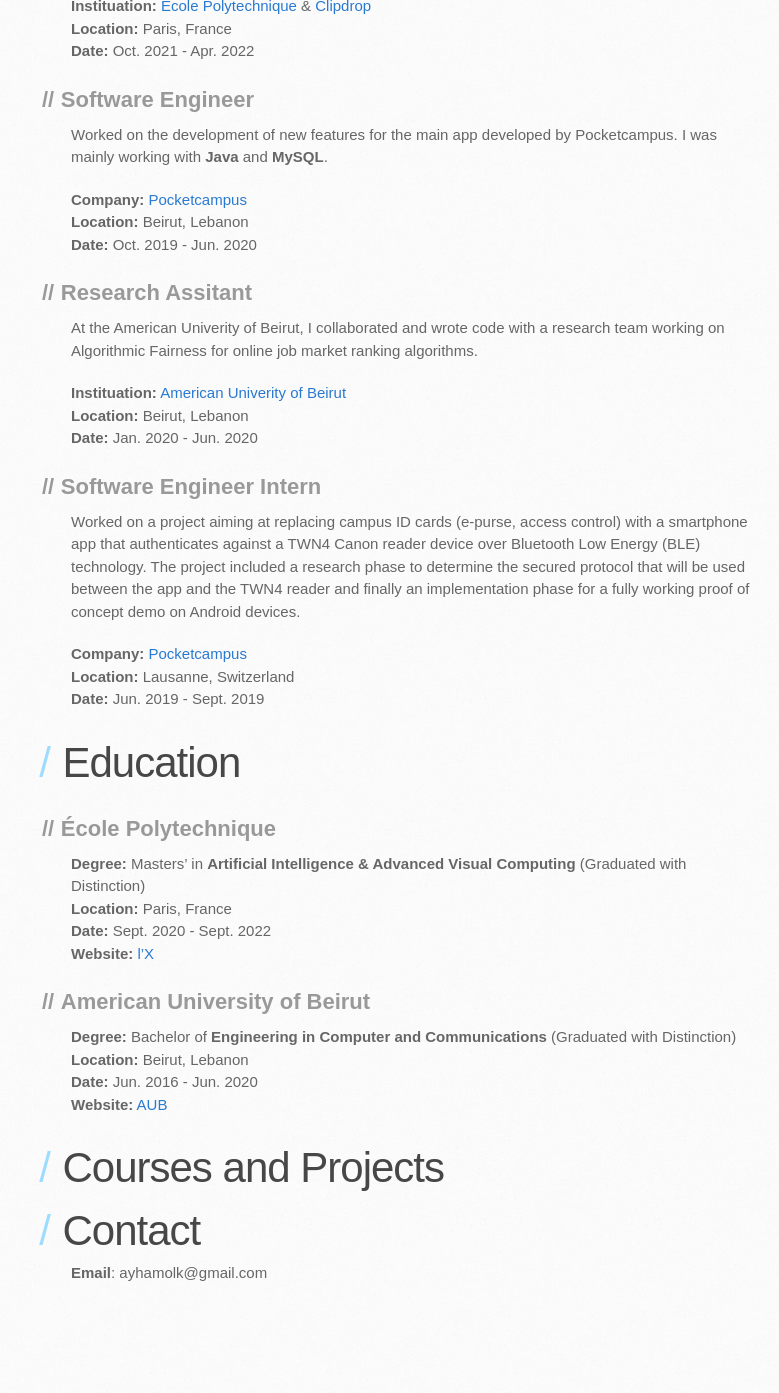
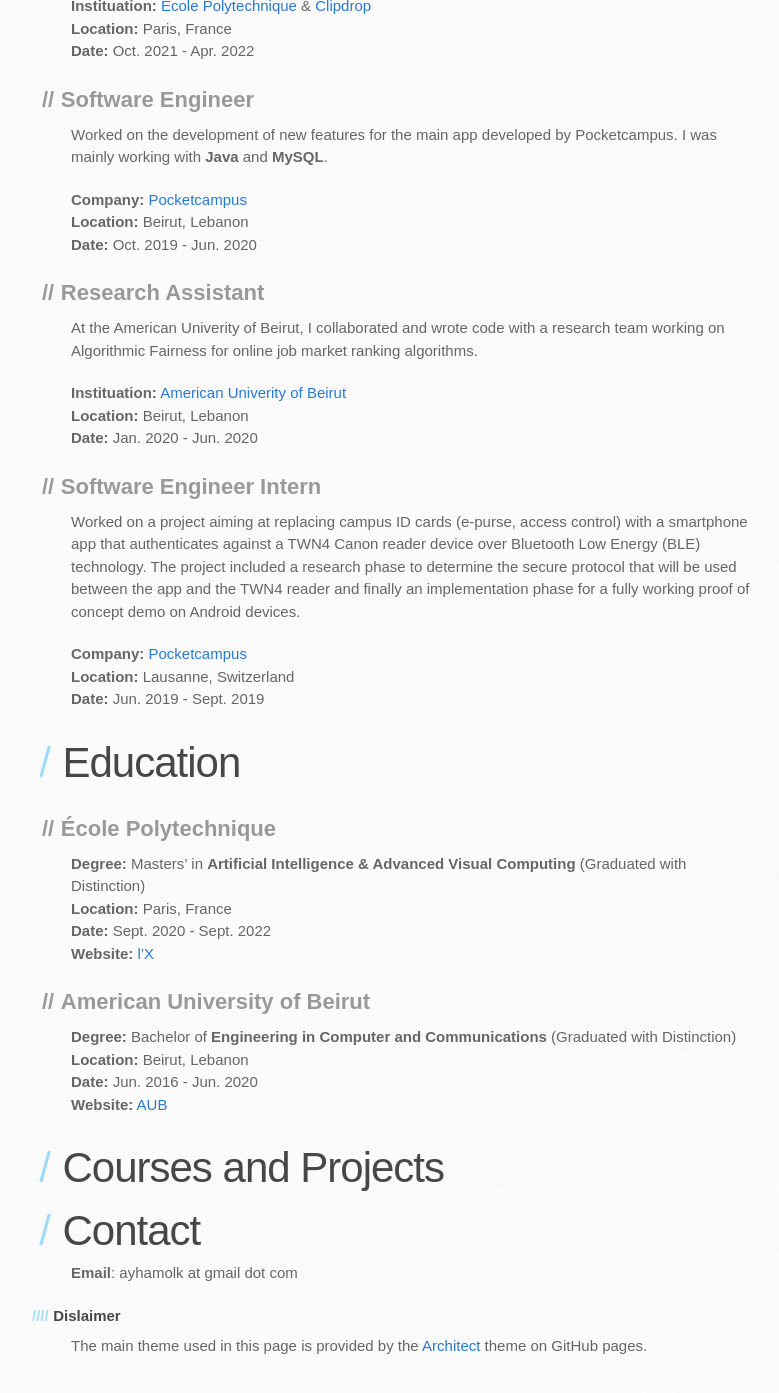
Before and after one commit to AyhamOlk/AyhamOlk.github.io, a Jekyll site: the page built from index.md, in a window 1280 px wide and 1400 px high, scrolled down 1378 px. Shown: the top 1393 px of the window, without its empty margins (99-878 px from the left). Built offline with Jekyll 4.4.1, drawn with Linux system fonts in a browser that asks for light colours; before the commit the page ends 2705 px from its top, so only the background shows below that.

Commit message:
fixed typos

```diff
--- a/index.md
+++ b/index.md
@@ -6,7 +6,7 @@ layout: default
 
 <!-- [Linkedin Page](https://www.linkedin.com/in/ayham-olleik-9aaa97188/). -->
 
-**[Personal](#personal) | [Work Experience](#work-experience) | [Education](#education) | [Courses & Projects](#courses-and-projects) | [Contact](#contact)**
+[Personal](#personal) | [Work Experience](#work-experience) | [Education](#education) | [Courses & Projects](#courses-and-projects) | [Contact](#contact)
 
 * * *
 
@@ -56,7 +56,7 @@ Worked on the development of new features for the main app developed by Pocketca
 **Location:** Beirut, Lebanon\
 **Date:** Oct. 2019 - Jun. 2020
 
-## Research Assitant
+## Research Assistant
 At the American Univerity of Beirut, I collaborated and wrote code with a research team working on Algorithmic Fairness for online job market ranking algorithms.
 
 **Instituation:** [American Univerity of Beirut](https://www.aub.edu/)\
@@ -65,7 +65,7 @@ At the American Univerity of Beirut, I collaborated and wrote code with a resear
 
 
 ## Software Engineer Intern
-Worked on a project aiming at replacing campus ID cards (e-purse, access control) with a smartphone app that authenticates against a TWN4 Canon reader device over Bluetooth Low Energy (BLE) technology. The project included a research phase to determine the secured protocol that will be used between the app and the TWN4 reader and finally an implementation phase for a fully working proof of concept demo on Android devices.
+Worked on a project aiming at replacing campus ID cards (e-purse, access control) with a smartphone app that authenticates against a TWN4 Canon reader device over Bluetooth Low Energy (BLE) technology. The project included a research phase to determine the secure protocol that will be used between the app and the TWN4 reader and finally an implementation phase for a fully working proof of concept demo on Android devices.
 
 **Company:** [Pocketcampus](https://pocketcampus.org/v2/home-en)\
 **Location:** Lausanne, Switzerland\
@@ -89,4 +89,7 @@ Worked on a project aiming at replacing campus ID cards (e-purse, access control
 
 # Contact
 
-**Email**: ayhamolk@gmail.com
+**Email**: ayhamolk at gmail dot com
+
+#### Dislaimer
+The main theme used in this page is provided by the [Architect](https://github.com/pages-themes/architect) theme on GitHub pages.
```
